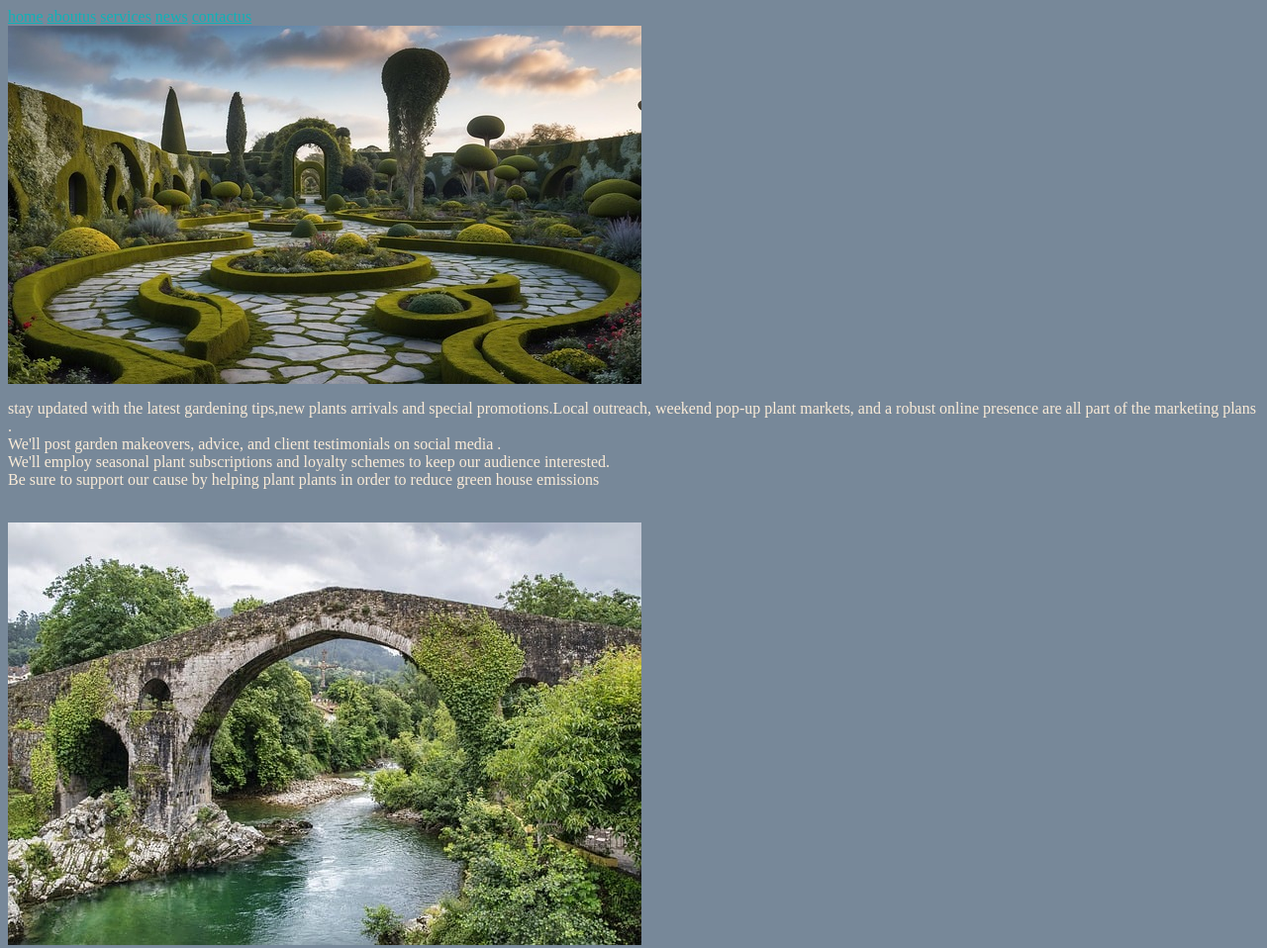
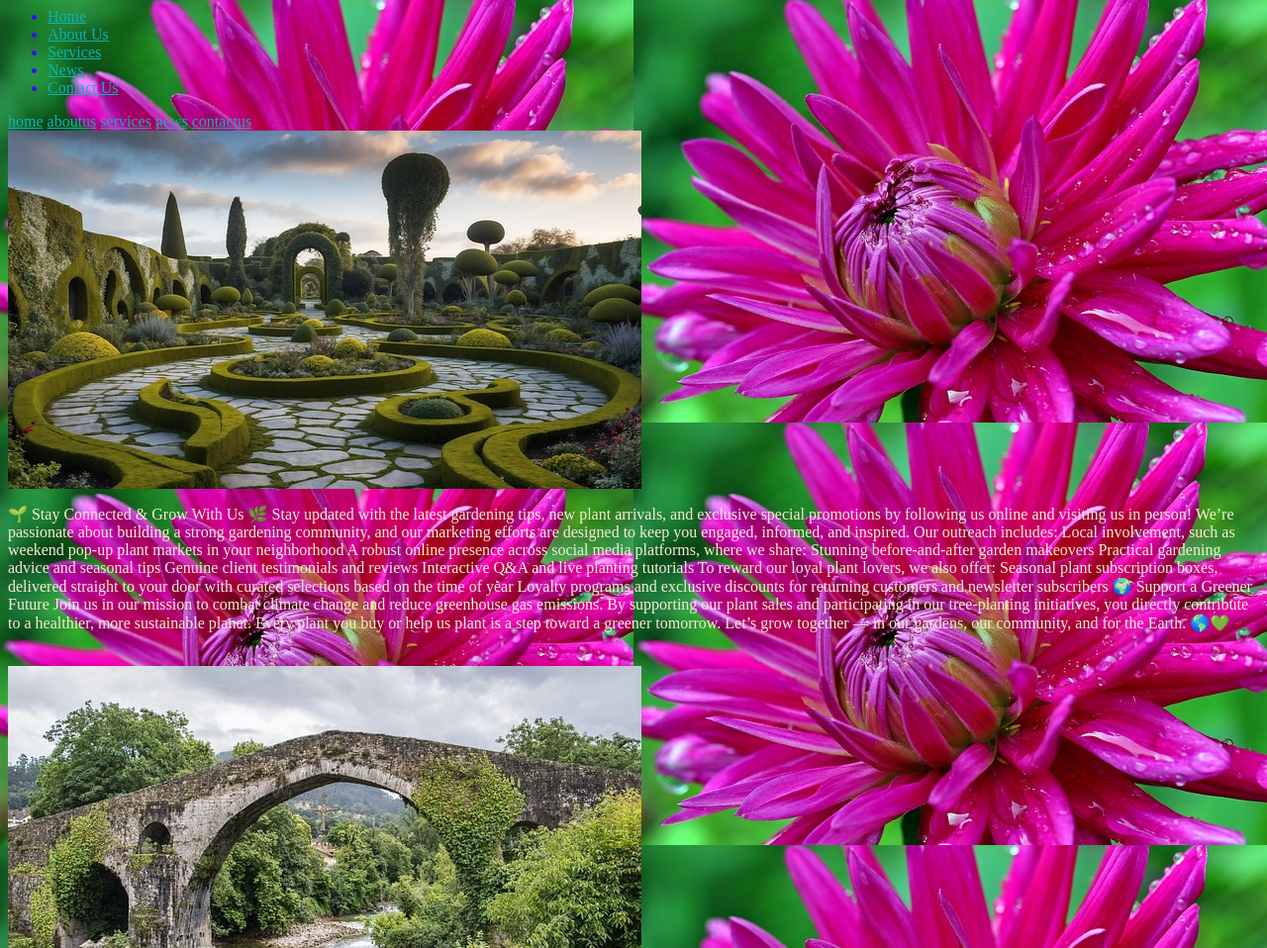
Before and after one commit to Mulatedzi/5020wedeassignment-part2, a plain HTML site: page news.html in a window 1280 px wide. Shown: the top 958 px of the page at 99% size. Drawn offline with Linux system fonts and the light colour scheme.

Commit message:
Add files via upload

```diff
--- a/news.html
+++ b/news.html
@@ -1,8 +1,27 @@
 <html>
 <head>
     <link rel="stylesheet" href="themes.css">
+    <style>
+        body{
+            background-image: url(images/dahlia-1574428_640.jpg);
+        }
+    </style>
+
+<link rel="stylesheet" href="../styles.css">
+<script src="../scrip.js" defer></script>
 </head>
 <body >
+
+<nav>
+  <ul>
+    <li><a href="index.html">Home</a></li>
+    <li><a href="aboutus.html">About Us</a></li>
+    <li><a href="services.html">Services</a></li>
+    <li><a href="news.html">News</a></li>
+    <li><a href="contactus.html">Contact Us</a></li>
+  </ul>
+</nav>
+
 
     <a href="index.html">home</a>
     <a href="aboutus.html">aboutus</a>
@@ -13,14 +32,43 @@
     <br>
     <img src="images/ai-generated-9019104_640.jpg">
 <br>
-<p>stay updated with the latest gardening tips,new plants arrivals
-    and special promotions.Local outreach, weekend pop-up plant markets, and a robust online presence are all part of the marketing plans
-    .<br>  We'll post garden makeovers, advice, and client testimonials on social media
-    .<br>  We'll employ seasonal plant subscriptions and loyalty schemes to keep our audience interested.
-    <br>
-Be sure to support our cause by helping plant plants in order to reduce green house emissions
+<p>
+    🌱 Stay Connected & Grow With Us 🌿
+
+Stay updated with the latest gardening tips, new plant arrivals, and exclusive special promotions by following us online and visiting us in person! We’re passionate about building a strong gardening community, and our marketing efforts are designed to keep you engaged, informed, and inspired.
+
+Our outreach includes:
+
+Local involvement, such as weekend pop-up plant markets in your neighborhood
+
+A robust online presence across social media platforms, where we share:
+
+Stunning before-and-after garden makeovers
+
+Practical gardening advice and seasonal tips
+
+Genuine client testimonials and reviews
+
+Interactive Q&A and live planting tutorials
+
+
+
+To reward our loyal plant lovers, we also offer:
+
+Seasonal plant subscription boxes, delivered straight to your door with curated selections based on the time of year
+
+Loyalty programs and exclusive discounts for returning customers and newsletter subscribers
+
+
+🌍 Support a Greener Future
+Join us in our mission to combat climate change and reduce greenhouse gas emissions. By supporting our plant sales and participating in our tree-planting initiatives, you directly contribute to a healthier, more sustainable planet. Every plant you buy or help us plant is a step toward a greener tomorrow.
+
+Let’s grow together — in our gardens, our community, and for the Earth. 🌎💚
 </p>
 <br>
 <img src="images/landscape-8487906_640.jpg">
+<footer >
+    <P>&COPY; 2025 Home gardening and plant sales. All rights reserved</P>
+</footer>
 </body>
 </html>
--- /dev/null
+++ b/scrip.js
@@ -0,0 +1,9 @@
+addEventListener('DOMContentLoaded',function(plants) )
+{
+    console.log("scrip loaded successfully!");
+}
+const button=document.querySelector('#subscribeBtn');
+if(button){
+    button.addEventListener('click',(plants))
+}
+alert("thank you for subscribing")
```
